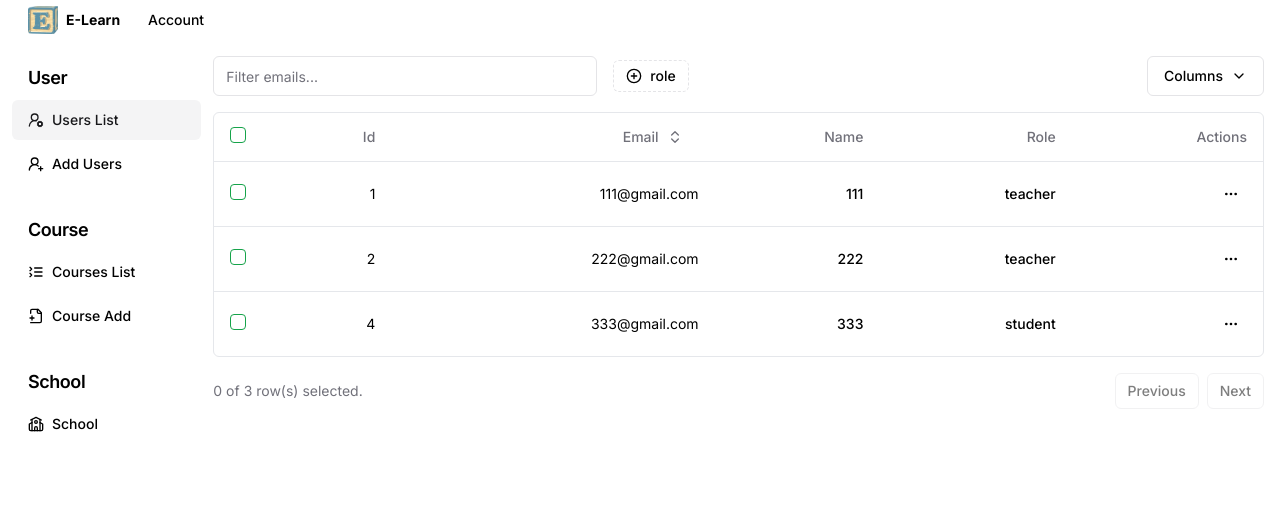
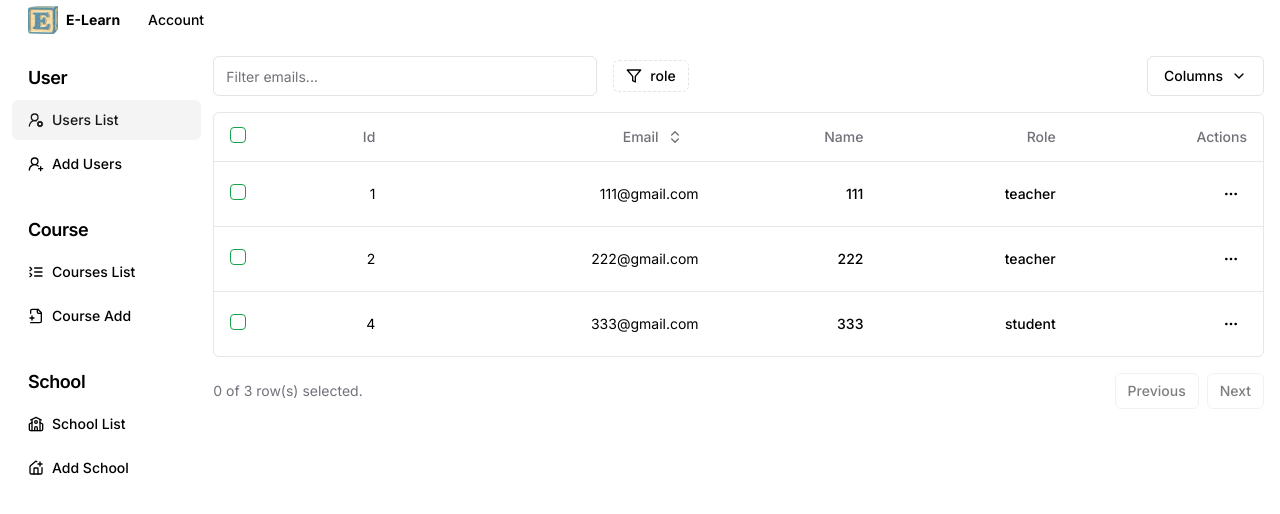
Before and after one commit to NotAWind/e-learning-front, a Next.js app: page /admin/userList in a window 1280 px wide. Shown: the top 514 px of the page. Built offline with nearby package versions, Linux system fonts and the light colour scheme.

Commit message:
feature: 6-24

```diff
--- /dev/null
+++ b/app/admin/addUser/page.tsx
@@ -0,0 +1,5 @@
+import * as React from "react";
+
+export default function AddUser() {
+  return <>test</>;
+}
--- a/app/admin/components/sidebar.tsx
+++ b/app/admin/components/sidebar.tsx
@@ -6,6 +6,7 @@ import {
   ListCollapse,
   FilePlus2,
   School,
+  HousePlus,
 } from "lucide-react";
 
 export function Sidebar() {
@@ -49,7 +50,11 @@ export function Sidebar() {
           <div className="space-y-1">
             <Button variant="ghost" className="w-full justify-start">
               <School className="mr-2 h-4 w-4" />
-              School
+              School List
+            </Button>
+            <Button variant="ghost" className="w-full justify-start">
+              <HousePlus className="mr-2 h-4 w-4" />
+              Add School
             </Button>
           </div>
         </div>
--- a/app/admin/components/table-faceted-filter.tsx
+++ b/app/admin/components/table-faceted-filter.tsx
@@ -1,7 +1,7 @@
 import * as React from "react";
 // import { CheckIcon, PlusCircledIcon } from "@radix-ui/react-icons"
 import { Column } from "@tanstack/react-table";
-import { CirclePlus, SquareCheck } from "lucide-react";
+import { Filter, SquareCheck } from "lucide-react";
 import { cn } from "@/lib/utils";
 import { Badge } from "@/components/ui/badge";
 import { Button } from "@/components/ui/button";
@@ -43,7 +43,7 @@ export function DataTableFacetedFilter<TData, TValue>({
       <Popover>
         <PopoverTrigger asChild>
           <Button variant="outline" size="sm" className="h-8 border-dashed">
-            <CirclePlus className="mr-2 h-4 w-4" />
+            <Filter className="mr-2 h-4 w-4" />
             {title}
             {selectedValues?.size > 0 && (
               <>
--- /dev/null
+++ b/app/admin/layout.tsx
@@ -0,0 +1,19 @@
+import * as React from "react";
+import { Sidebar } from "./components/sidebar";
+import { Menu } from "./components/menu";
+
+export default function AdminLayout({
+  children,
+}: {
+  children: React.ReactNode;
+}) {
+  return (
+    <>
+      <Menu />
+      <div className="grid grid-cols-6">
+        <Sidebar />
+        <div className="col-start-2 col-end-7 mr-4">{children}</div>
+      </div>
+    </>
+  );
+}
--- a/app/admin/userList/page.tsx
+++ b/app/admin/userList/page.tsx
@@ -1,8 +1,6 @@
 "use client";
 
 import * as React from "react";
-import { Sidebar } from "../components/sidebar";
-import { Menu } from "../components/menu";
 import { ChevronsUpDown, ChevronDown, Ellipsis } from "lucide-react";
 import {
   ColumnDef,
@@ -226,16 +224,10 @@ export default function UsesrList() {
 
   return (
     <>
-      <Menu />
-      <div className="grid grid-cols-6">
-        <Sidebar />
-        <div className="col-start-2 col-end-7 mr-4">
       <div className="flex items-center py-4">
         <Input
           placeholder="Filter emails..."
-              value={
-                (table.getColumn("email")?.getFilterValue() as string) ?? ""
-              }
+          value={(table.getColumn("email")?.getFilterValue() as string) ?? ""}
           onChange={(event) =>
             table.getColumn("email")?.setFilterValue(event.target.value)
           }
@@ -350,8 +342,6 @@ export default function UsesrList() {
           </Button>
         </div>
       </div>
-        </div>
-      </div>
     </>
   );
 }
--- a/package.json
+++ b/package.json
@@ -29,7 +29,7 @@
     "class-variance-authority": "^0.7.0",
     "clsx": "^2.1.0",
     "cmdk": "^0.2.1",
-    "lucide-react": "^0.354.0",
+    "lucide-react": "^0.396.0",
     "next": "14.1.3",
     "react": "^18",
     "react-dom": "^18",
```
Also changed, not shown: 1 other file (tests, documents, lock files or other folders). Lines whose indentation alone changed are shown as unchanged.
